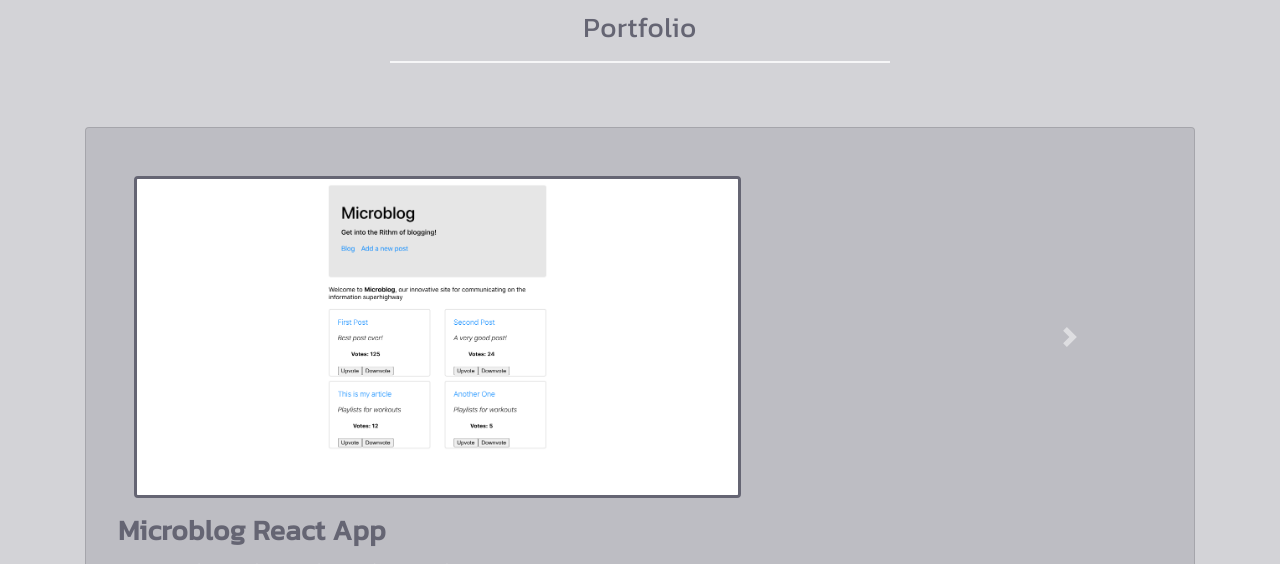
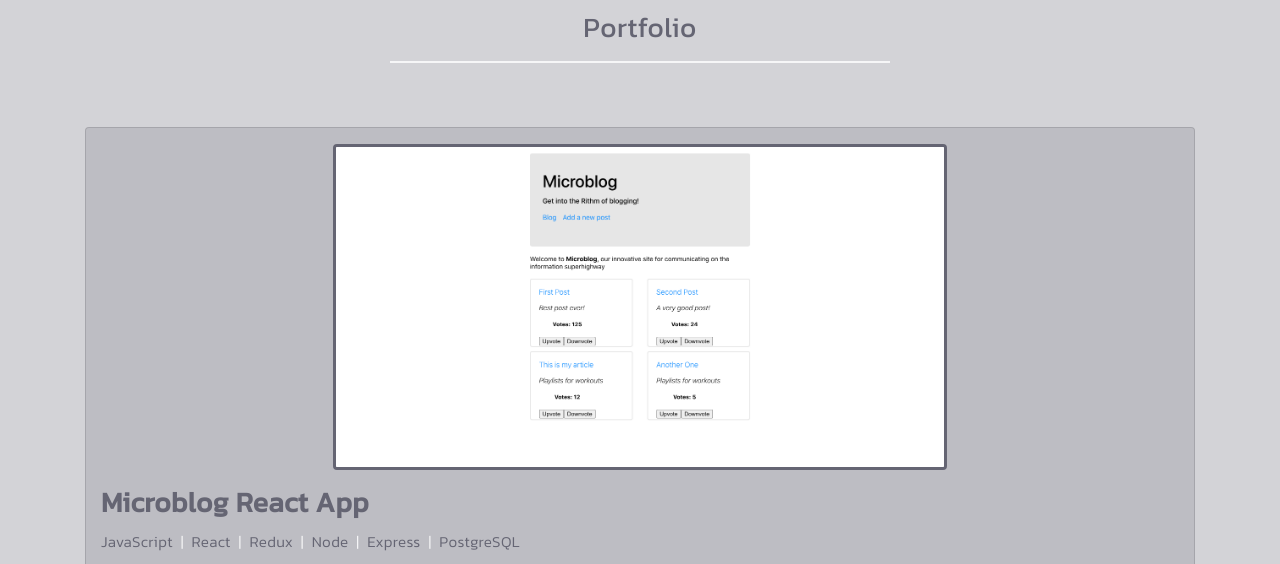
Before and after one commit to jurschler2/personal-website, a React (Create React App) app: page / in a window 1280 px wide. Shown: the part 1980-2544 px from the top of the page. Built offline with nearby package versions, Linux system fonts and the light colour scheme; a web font is replaced by a local one.

Commit message:
fixed a couple minor tweaks that only appeared in prod

```diff
--- a/src/components/Contact.js
+++ b/src/components/Contact.js
@@ -39,7 +39,7 @@ function Contact() {
           </div>
         </Col>
         <Col md={12} lg={12}>
-          <div className="contact-resume-container" data-aos="fade-up">
+          <div className="contact-resume-container text-center" data-aos="fade-up">
             <div className="contact-resume">
               <a href={resume} download>
                 <p className="contact-resume-text text-center">Download Resume</p>
--- a/src/components/ProjectCard.js
+++ b/src/components/ProjectCard.js
@@ -45,7 +45,6 @@ function ProjectCard({ title, description, gallery, link, tech }) {
         key={item.img}
       >
         <img className="projectImage" src={item.img} alt={item.altText}/>
-        <div className="carousel-caption"><strong>{item.caption}</strong></div>
       </CarouselItem>
     );
   });
@@ -77,7 +76,7 @@ function ProjectCard({ title, description, gallery, link, tech }) {
             previous={previous}
             >
             <CarouselIndicators items={gallery} activeIndex={activeIndex} onClickHandler={goToIndex} />
-            {slides}
+              {slides}
             <CarouselControl direction="prev" directionText="Previous" onClickHandler={previous} />
             <CarouselControl direction="next" directionText="Next" onClickHandler={next} />
           </Carousel>
--- a/src/styles/_layout.scss
+++ b/src/styles/_layout.scss
@@ -84,7 +84,6 @@ $cardColor: #bdbdc3;
 
 .project-container.card {
   background-color: $cardColor;
-  padding: 2rem;
   margin: 1rem 0;
 }
 
@@ -94,7 +93,7 @@ $cardColor: #bdbdc3;
 }
 
 .projectImage {
-  width: 60%;
+  width: 100%;
   background-position: left;
   background-size: cover;
   background-color: $secondaryColor;
@@ -109,7 +108,11 @@ $cardColor: #bdbdc3;
 }
 
 .projectImageContainer {
+  width: 60%;
+  // padding-left: 20%;
+  // padding-right: 20%;
   padding: 1rem;
+  margin: auto;
 }
 
 /* CONTACT */
@@ -140,6 +143,7 @@ a:hover > .fab.fa-linkedin, a:hover > .fab.fa-angellist, a:hover > .fab.fa-githu
   display: inline-block;
   text-decoration: none;
 }
+
 .contact-resume-text {
   font-weight: 900;
   font-size: 0.8rem;
@@ -162,6 +166,10 @@ a:hover > .fab.fa-linkedin, a:hover > .fab.fa-angellist, a:hover > .fab.fa-githu
     padding: 1rem;
   }
 
+  .projectImageContainer {
+    width: 100%;
+  }
+
   .projectImage {
     margin-bottom: 1rem;
     width: 100%;
@@ -170,9 +178,11 @@ a:hover > .fab.fa-linkedin, a:hover > .fab.fa-angellist, a:hover > .fab.fa-githu
   .portfolioRule {
     max-width: 150px;
   }
+
   .aboutRule {
     max-width: 150px;
   }
+
   .contactRule {
     max-width: 150px;
   }
```
